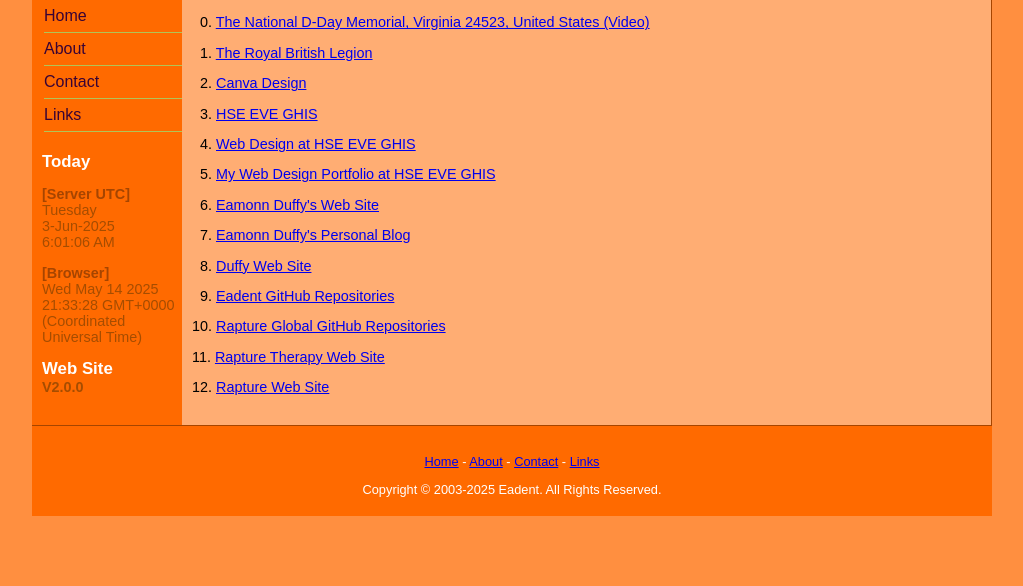
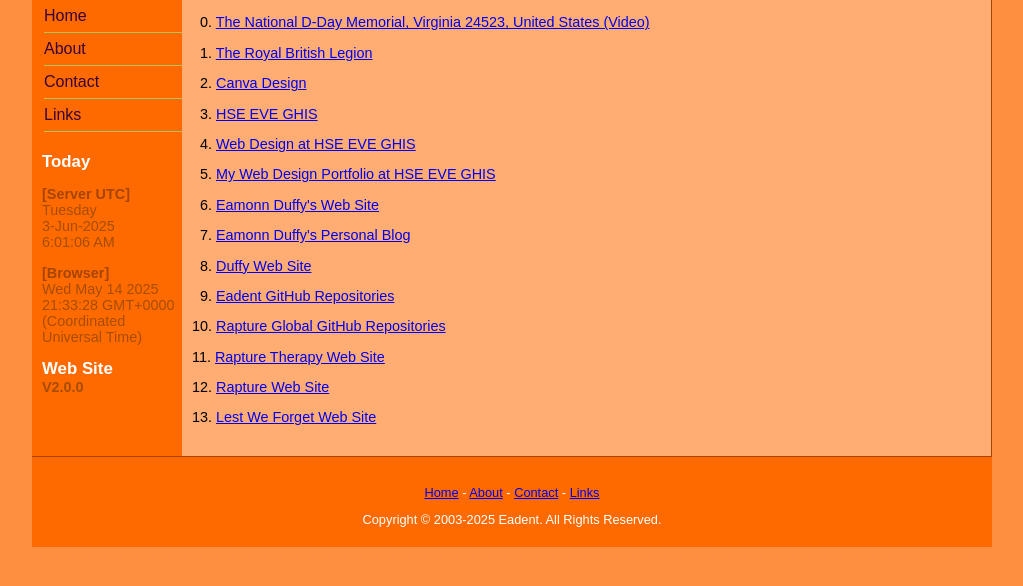
Before and after one commit to Eadent/Eadent, a PHP site: page /Links.php in a window 1280 px wide. Shown: the part 101-687 px from the top of the page, without its empty margins (128-1151 px from the left). Run offline with PHP 8.4, Linux system fonts and the light colour scheme.

Commit message:
feat: Following recent experiences, I reinstated the Lest We Forget Web Site Link.

```diff
--- a/Links.php
+++ b/Links.php
@@ -98,6 +98,9 @@
 		<p>
 			12. <a target="_blank" href="https://www.Rapture.global/">Rapture Web Site</a>
 		</p>
+		<p>
+			13. <a target="_blank" href="https://www.LestWeForget.one/">Lest We Forget Web Site</a>
+		</p>
 		<p style="margin: 0; padding: 0;">
 		<br />
 		</p>
```
